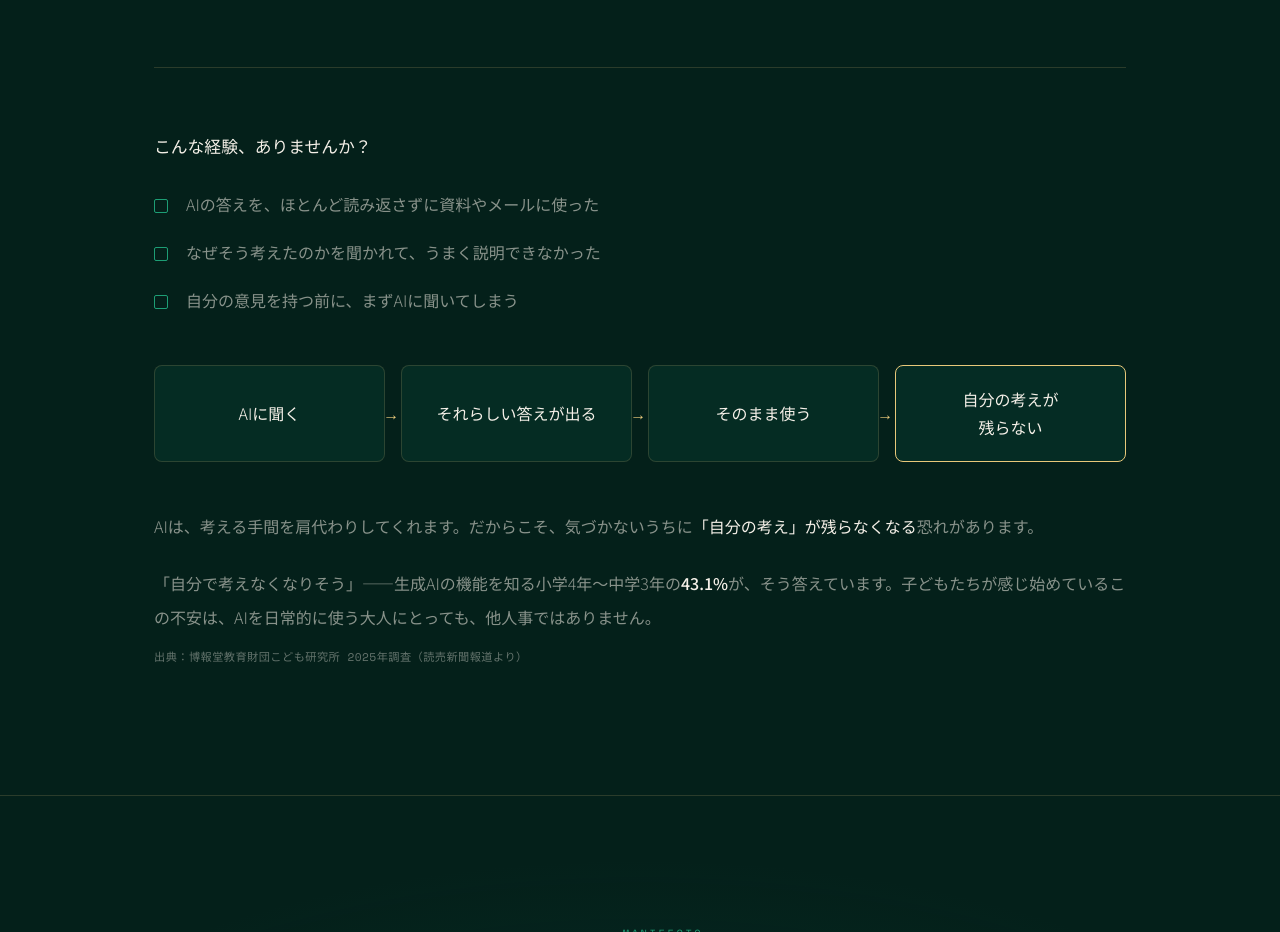
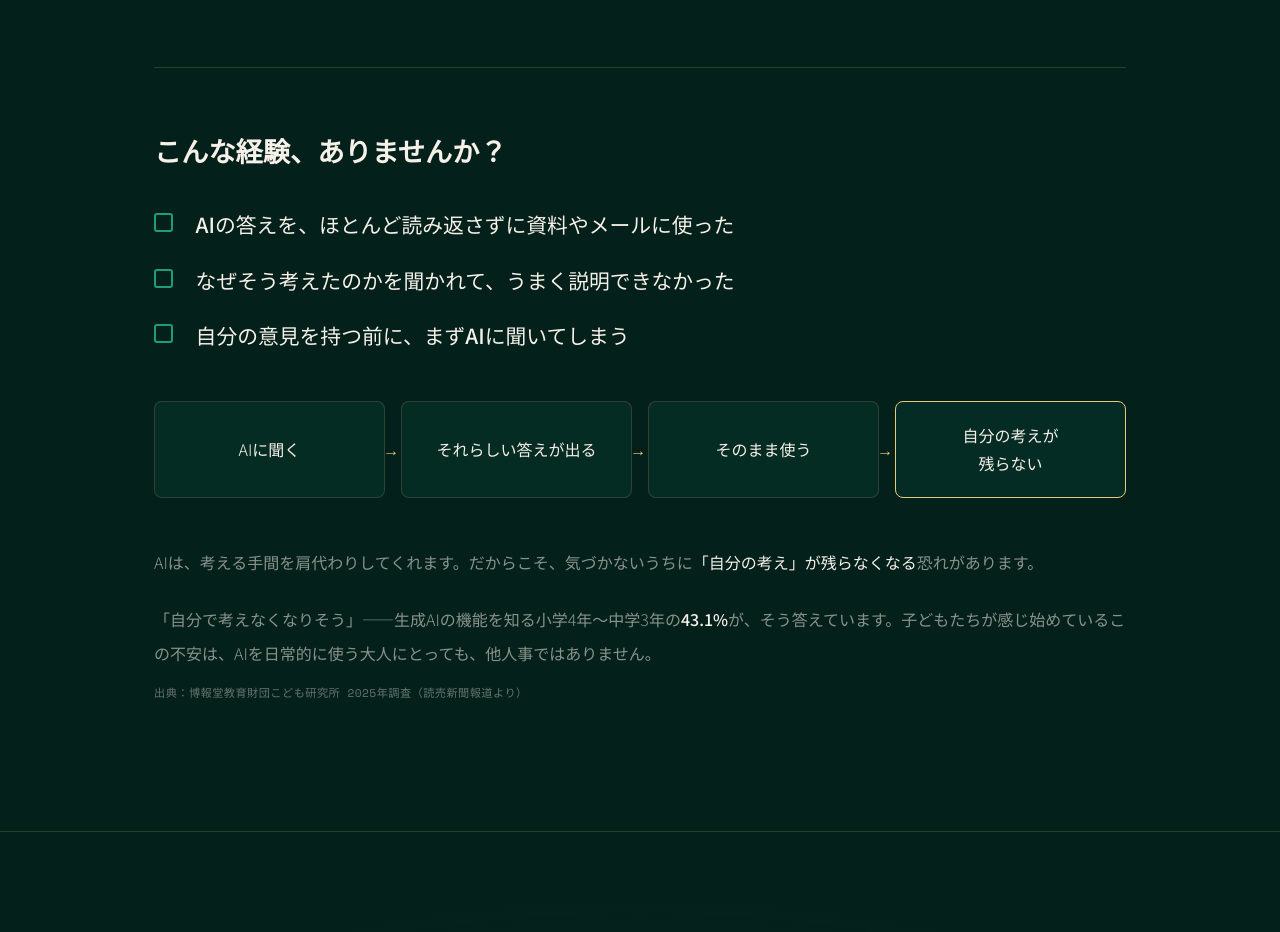
Before and after one commit to gn-kamakura/gn-kamakura.github.io, a plain HTML site: page honshitsu/index.html in a window 1280 px wide. Shown: the part 2380-3312 px from the top of the page. Drawn offline with nearby package versions, Linux system fonts and the light colour scheme.

Commit message:
style: honshitsu LPのチェックリストを大きく強調

```diff
--- a/honshitsu/index.html
+++ b/honshitsu/index.html
@@ -72,10 +72,10 @@ section{position:relative;z-index:1;}
 .problem-quote{background:rgba(8,80,65,0.3);border:1px solid var(--border);border-left:3px solid var(--primary);padding:2rem;border-radius:4px;}
 .problem-quote p{font-family:'Noto Serif JP',serif;font-size:1.05rem;line-height:1.9;color:var(--text);}
 .problem-extra{margin-top:5rem;padding-top:4rem;border-top:1px solid var(--border);}
-.problem-extra-title{font-family:'Noto Serif JP',serif;font-size:1.05rem;line-height:1.9;color:var(--text);margin-bottom:1.5rem;}
-.problem-check{list-style:none;padding:0;margin:0 0 3rem;display:grid;gap:0.9rem;}
-.problem-check li{position:relative;padding-left:2rem;color:var(--muted);line-height:2.1;font-size:1rem;}
-.problem-check li::before{content:'';position:absolute;left:0;top:0.7em;width:0.9rem;height:0.9rem;border:1.5px solid var(--primary);border-radius:2px;}
+.problem-extra-title{font-family:'Noto Serif JP',serif;font-size:1.7rem;line-height:1.6;font-weight:700;color:var(--text);margin-bottom:2rem;}
+.problem-check{list-style:none;padding:0;margin:0 0 3rem;display:grid;gap:1.25rem;}
+.problem-check li{position:relative;padding-left:2.6rem;color:var(--text);line-height:1.7;font-size:1.3rem;font-weight:500;}
+.problem-check li::before{content:'';position:absolute;left:0;top:0.28em;width:1.2rem;height:1.2rem;border:2px solid var(--primary);border-radius:3px;}
 .problem-flow{display:grid;grid-template-columns:repeat(4,1fr);gap:1rem;margin-bottom:3rem;}
 .problem-flow-step{background:rgba(8,80,65,0.25);border:1px solid var(--border);border-radius:8px;padding:1.25rem 1rem;text-align:center;font-size:1rem;line-height:1.7;color:var(--text);position:relative;display:flex;align-items:center;justify-content:center;min-height:6rem;}
 .problem-flow-step:not(:last-child)::after{content:'\2192';position:absolute;right:-0.95rem;top:50%;transform:translateY(-50%);color:var(--gold);font-size:1rem;z-index:1;}
@@ -83,7 +83,7 @@ section{position:relative;z-index:1;}
 .problem-extra-note{color:var(--muted);line-height:2.1;font-size:1rem;margin-bottom:1.5rem;text-wrap:pretty;}
 .problem-extra-note strong{color:var(--text);font-weight:500;}
 .problem-extra-source{margin-top:-0.75rem;font-size:0.7rem;color:rgba(245,240,232,0.4);font-family:'Space Mono',monospace;letter-spacing:0.04em;}
-@media(max-width:768px){.problem-flow{grid-template-columns:1fr;}.problem-flow-step:not(:last-child)::after{content:'\2193';right:auto;left:50%;top:auto;bottom:-1.1rem;transform:translateX(-50%);}}
+@media(max-width:768px){.problem-extra-title{font-size:1.35rem;}.problem-check li{font-size:1.1rem;}.problem-flow{grid-template-columns:1fr;}.problem-flow-step:not(:last-child)::after{content:'\2193';right:auto;left:50%;top:auto;bottom:-1.1rem;transform:translateX(-50%);}}
 .stat-row{display:grid;grid-template-columns:1fr 1fr;gap:1rem;}
 .stat-box{background:rgba(8,80,65,0.25);border:1px solid var(--border);padding:1.5rem;text-align:center;border-radius:8px;}
 .stat-num{font-family:'DM Serif Display',serif;font-size:2.8rem;color:var(--gold);display:block;line-height:1;margin-bottom:0.5rem;}
```
